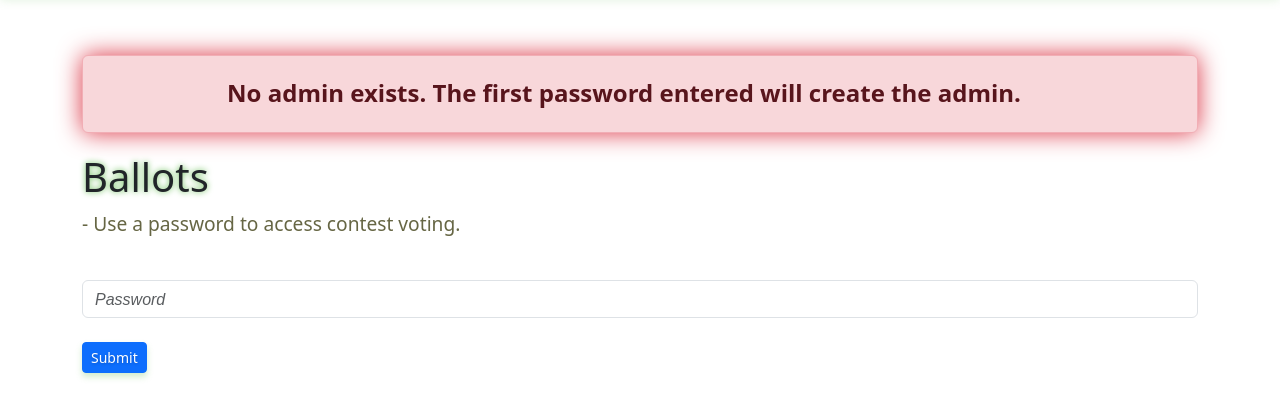
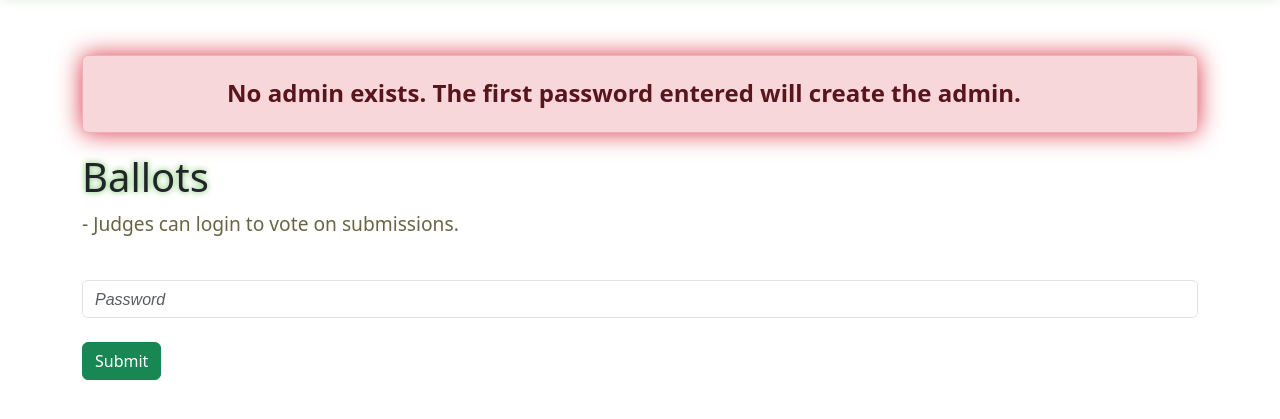
Before and after one commit to denuoweb/ArtSubmissionSite, a Flask app: page /judges in a window 1280 px wide. Shown: the part 61-480 px from the top of the page. Run offline with Flask 3, Linux system fonts and the light colour scheme; data that the repository does not hold is empty; some libraries are stand-ins or nearby versions.

Commit message:
switch button style

```diff
--- a/app/templates/judges_password.html
+++ b/app/templates/judges_password.html
@@ -2,7 +2,7 @@
 {% block content %}
 <h1>Ballots</h1>
 <p>
-    - Use a password to access contest voting.
+    - Judges can login to vote on submissions.
 </p>
 <form method="POST" action="{{ url_for('validate_judge_password') }}">
     {{ form.csrf_token }}
@@ -12,7 +12,7 @@
     </div>
     <br>
     <div>
-        {{ form.submit(class="btn btn-sm btn-primary earth-btn") }}
+        {{ form.submit(class="btn btn-success") }}
     </div>
 </form>
 {% endblock %}
```
